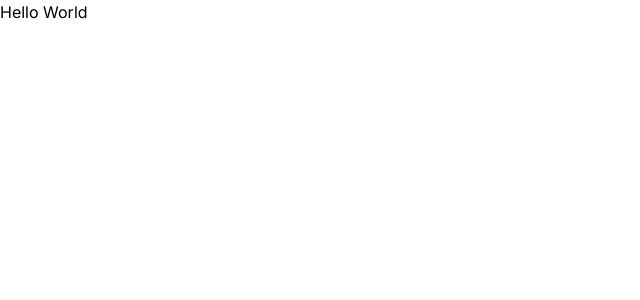
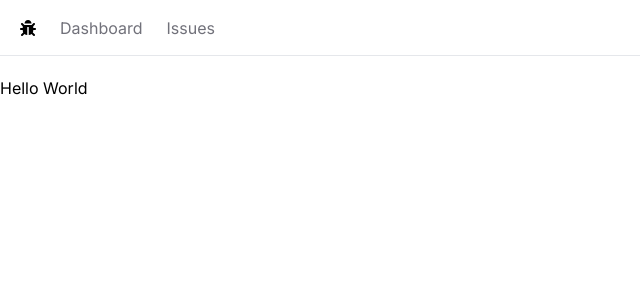
Before and after one commit to DanielBonami/Issue-Tracker, a Next.js app: page / in a window 1280 px wide. Shown: the top 300 px of the page, without its empty margins (0-640 px from the left). Built offline with nearby package versions, Linux system fonts and the light colour scheme.

Commit message:
Build the navbar

```diff
--- /dev/null
+++ b/app/Navbar.tsx
@@ -0,0 +1,24 @@
+import Link from 'next/link'
+import React from 'react'
+import { FaBug } from "react-icons/fa";
+
+const Navbar = () => {
+  const links = [
+    { label: 'Dashboard', href: '/'},
+    { label: 'Issues', href: '/issues' },
+  ]
+  return (
+    <nav className='flex space-x-6 border-b mb-5 px-5 h-14 items-center'>
+        <Link href="/"><FaBug /></Link>
+        <ul className='flex space-x-6'>
+          {links.map(link =>
+            <Link
+              key={link.href}
+              className='text-zinc-500 hover:text-zinc-800 transition-colors'
+              href={link.href}>{link.label}</Link>)}
+        </ul>
+    </nav>
+  )
+}
+
+export default Navbar
--- a/app/globals.css
+++ b/app/globals.css
@@ -11,9 +11,13 @@
 @media (prefers-color-scheme: dark) {
   :root {
     --foreground-rgb: 255, 255, 255;
+    --background: #0a0a0a;
+    --foreground: #ededed;
   }
 }
 
 body {
+  background: var(--background);
   color: rgb(var(--foreground-rgb));
+  font-family: Arial, Helvetica, sans-serif;
 }
--- a/app/layout.tsx
+++ b/app/layout.tsx
@@ -1,6 +1,7 @@
 import './globals.css'
 import type { Metadata } from 'next'
 import { Inter } from 'next/font/google'
+import Navbar from './Navbar'
 
 const inter = Inter({ subsets: ['latin'] })
 
@@ -16,7 +17,10 @@ export default function RootLayout({
 }) {
   return (
     <html lang="en">
-      <body className={inter.className}>{children}</body>
+      <body className={inter.className}>
+      <Navbar />
+      <main>{children}</main>
+      </body>
     </html>
   )
 }
--- a/package.json
+++ b/package.json
@@ -19,6 +19,7 @@
     "postcss": "8.5.3",
     "react": "19.0.0",
     "react-dom": "19.0.0",
+    "react-icons": "^4.11.0",
     "typescript": "5.8.2"
   },
   "devDependencies": {
```
Also changed, not shown: 1 other file (tests, documents, lock files or other folders).
